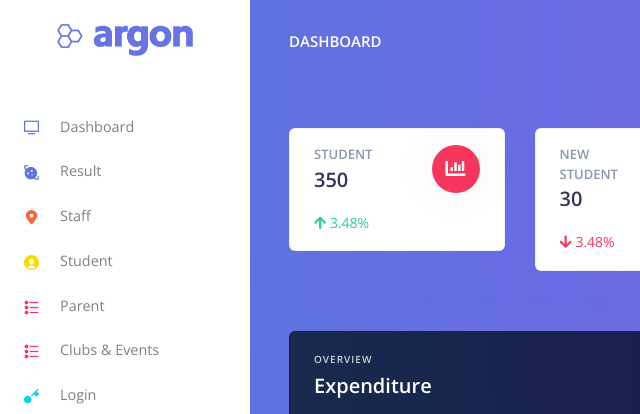
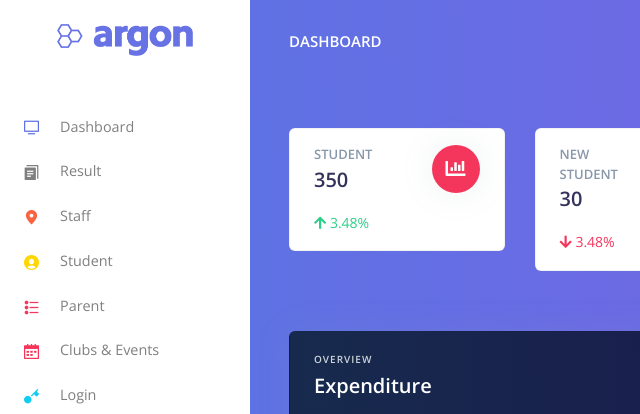
Before and after one commit to Emmanuel96/Management-WebApp, a website: page index.html in a window 1280 px wide. Shown: the top 414 px of the page, 0-640 px from the left. Drawn offline with nearby package versions, Linux system fonts and the light colour scheme.

Commit message:
some icons changed

```diff
--- a/index.html
+++ b/index.html
@@ -117,7 +117,7 @@
           </li>
           <li class="nav-item">
             <a class="nav-link" href="./examples/icons.html">
-              <i class="ni ni-planet text-blue"></i> Result
+              <i class="ni ni-single-copy-04"></i> Result
             </a>
           </li>
           <li class="nav-item">
@@ -137,7 +137,7 @@
           </li>
           <li class="nav-item">
             <a class="nav-link" href="./examples/tables.html">
-              <i class="ni ni-bullet-list-67 text-red"></i>Clubs & Events
+              <i class="ni ni-calendar-grid-58 text-red"></i>Clubs & Events
             </a>
           </li>
           <li class="nav-item">
```
